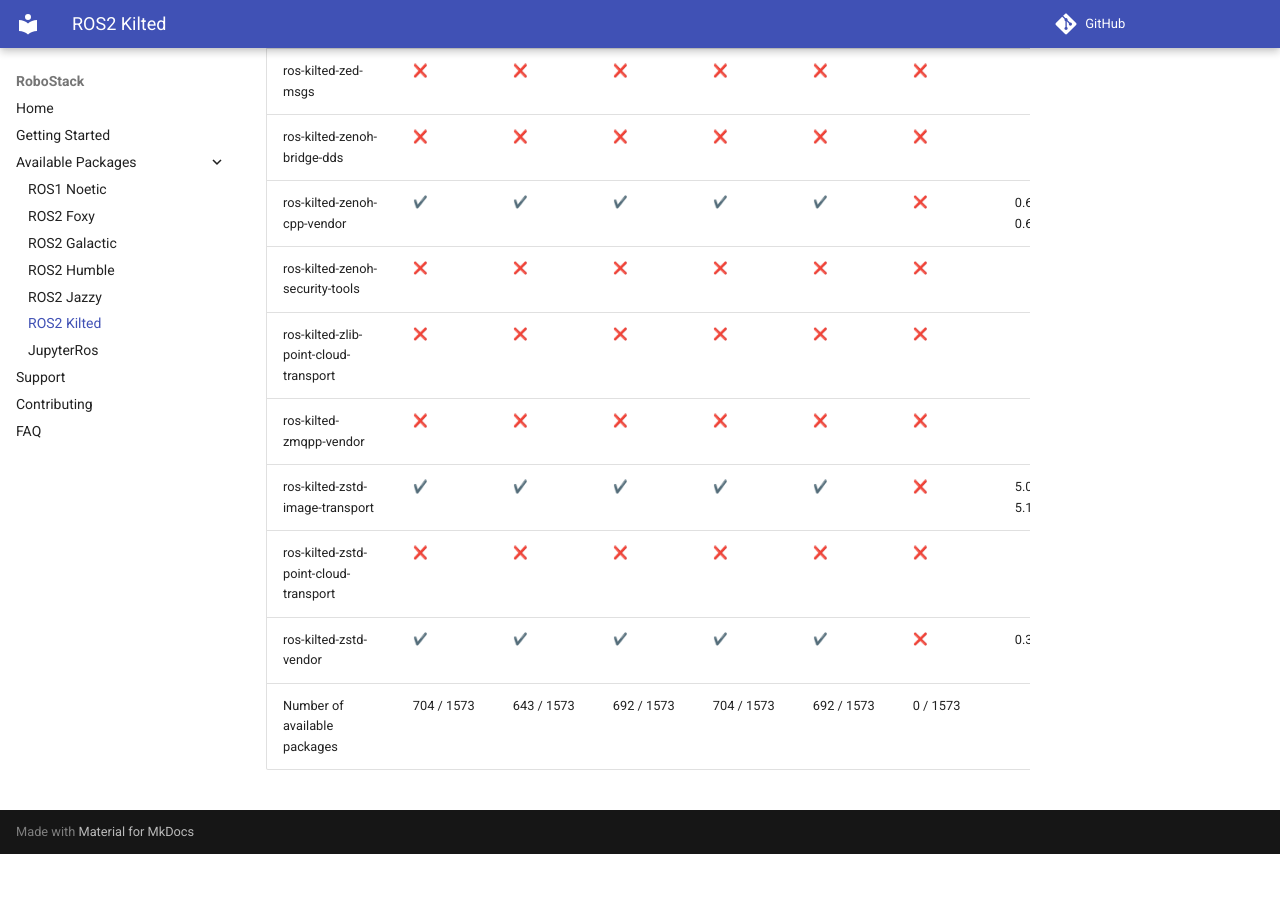
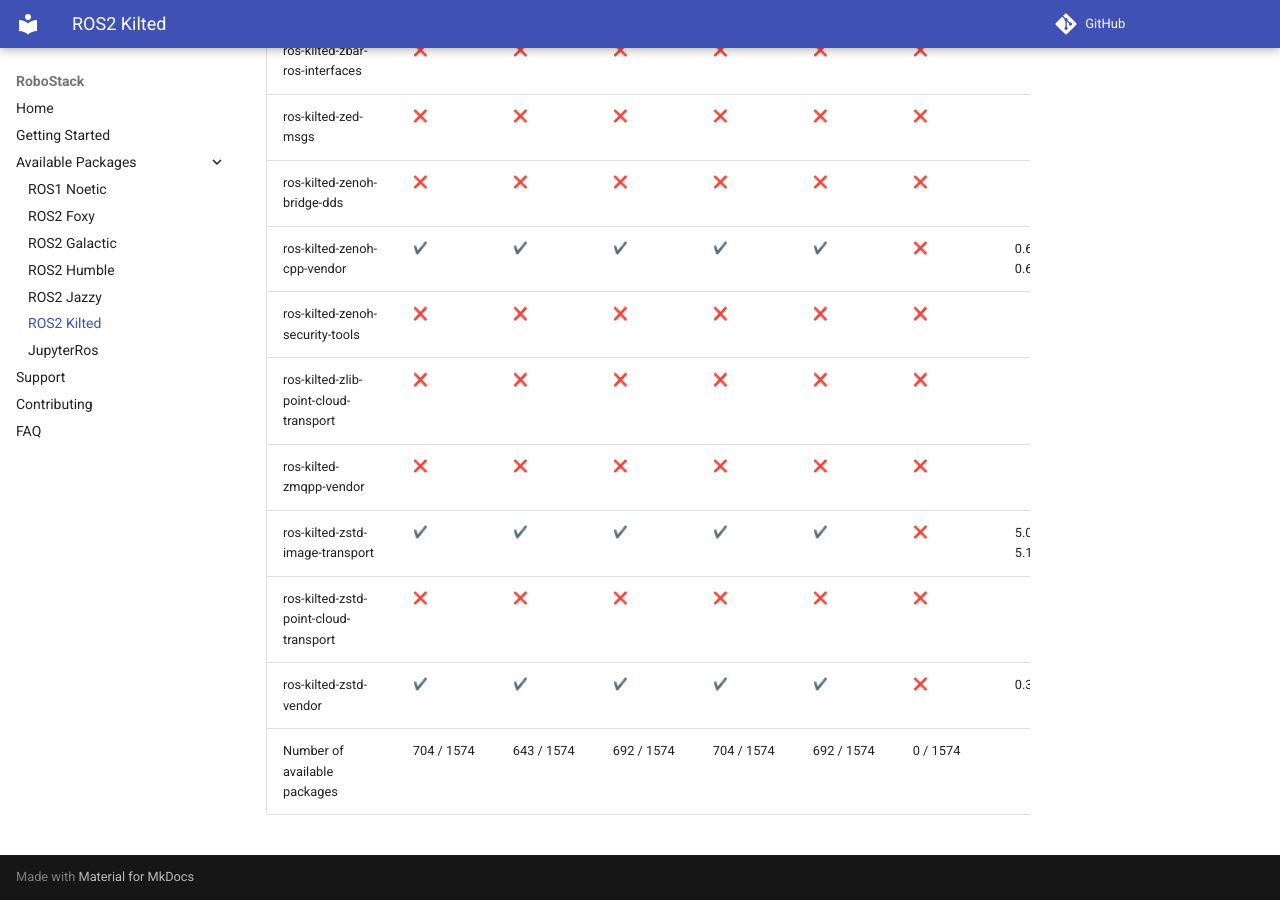
Before and after one commit to RoboStack/robostack.github.io, an MkDocs documentation site: the page built from docs/kilted.md, in a window 1280 px wide and 900 px high, scrolled down 115870 px. Built offline with MkDocs 1.6.1 and Material for MkDocs 9.7.7, drawn with Linux system fonts in a browser that asks for light colours; emoji names are drawn with the system emoji font; comment, search, counter and statistics services are not loaded; before the commit the page ends 116724 px from its top, so only the background shows below that.

Commit message:
Update tables

```diff
--- a/docs/kilted.md
+++ b/docs/kilted.md
@@ -1573,4 +1574,4 @@
 | ros-kilted-zstd-image-transport | :heavy_check_mark: { data-sort='1' } | :heavy_check_mark: { data-sort='1' } | :heavy_check_mark: { data-sort='1' } | :heavy_check_mark: { data-sort='1' } | :heavy_check_mark: { data-sort='1' } | :x: { data-sort='0' } | 5.0.2, 5.1.0, 5.1.1  |
 | ros-kilted-zstd-point-cloud-transport | :x: { data-sort='0' } | :x: { data-sort='0' } | :x: { data-sort='0' } | :x: { data-sort='0' } | :x: { data-sort='0' } | :x: { data-sort='0' } |   |
 | ros-kilted-zstd-vendor | :heavy_check_mark: { data-sort='1' } | :heavy_check_mark: { data-sort='1' } | :heavy_check_mark: { data-sort='1' } | :heavy_check_mark: { data-sort='1' } | :heavy_check_mark: { data-sort='1' } | :x: { data-sort='0' } | 0.32.0  |
-| Number of available packages |  704 / 1573 | 643 / 1573 | 692 / 1573 | 704 / 1573 | 692 / 1573 | 0 / 1573 |
+| Number of available packages |  704 / 1574 | 643 / 1574 | 692 / 1574 | 704 / 1574 | 692 / 1574 | 0 / 1574 |
```
Also changed, not shown: other parts of docs/kilted.md (+1 -0 lines), docs/humble.md (+2 -1 lines), docs/jazzy.md (+2 -1 lines).
